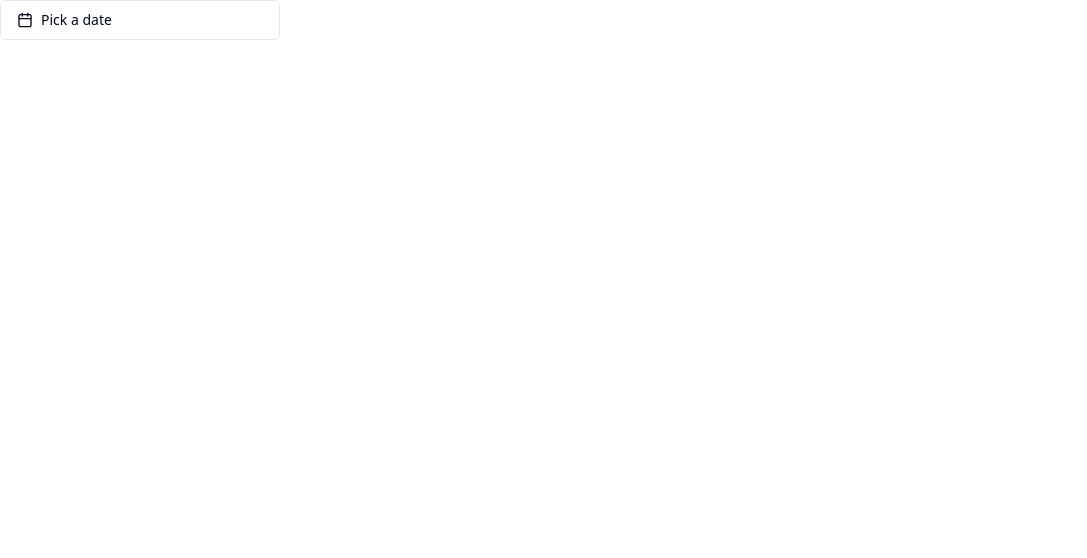
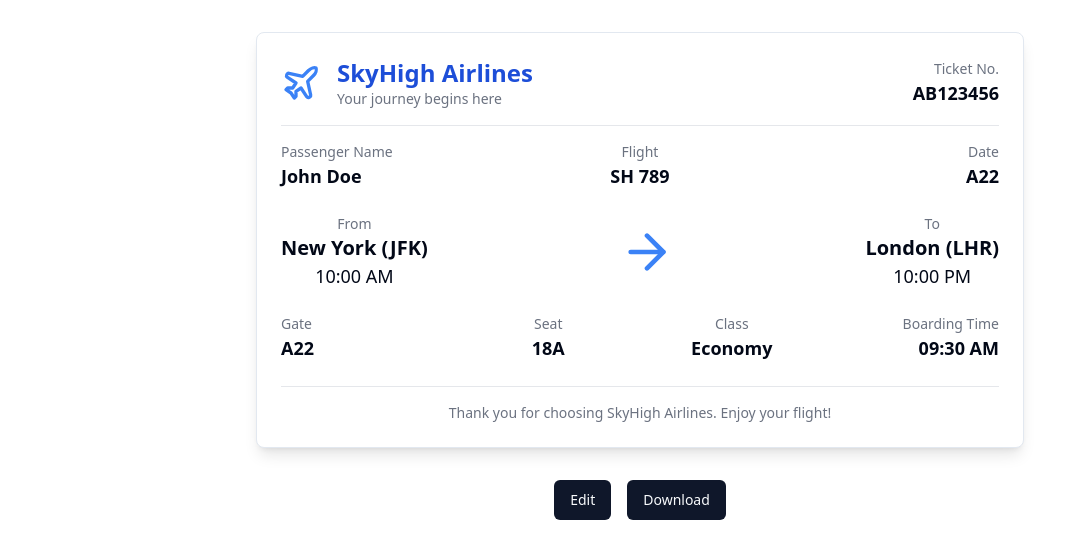
Before and after one commit to HasanYahya101/PlaneTicketTool-Vite, a React (Vite) app: page / in a window 1280 px wide. Shown: the top 558 px of the page, without its empty margins (0-1087 px from the left). Built offline with nearby package versions, Linux system fonts and the light colour scheme.

Commit message:
refactor: Update App component to use Playground

```diff
--- a/src/App.jsx
+++ b/src/App.jsx
@@ -1,10 +1,9 @@
 import React from 'react';
 import Playground from './components/component/playground';
-import DateTimePickerButton from './components/component/temp';
 
 function App() {
     return (
-        <DateTimePickerButton />
+        <Playground />
     )
 }
 
```
